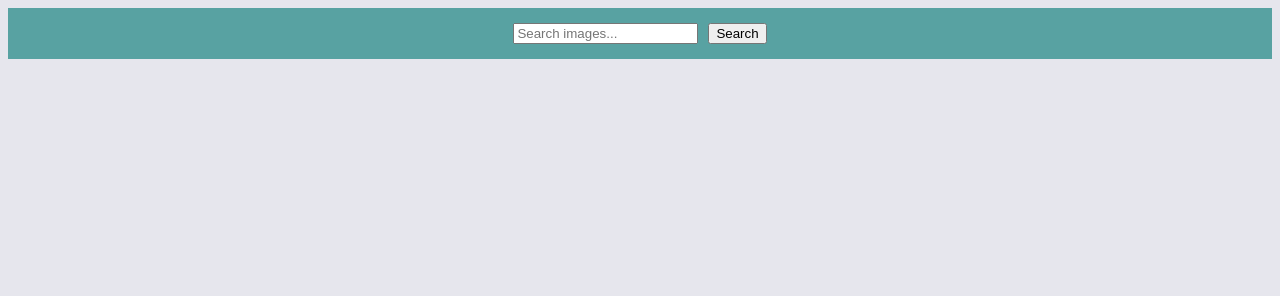
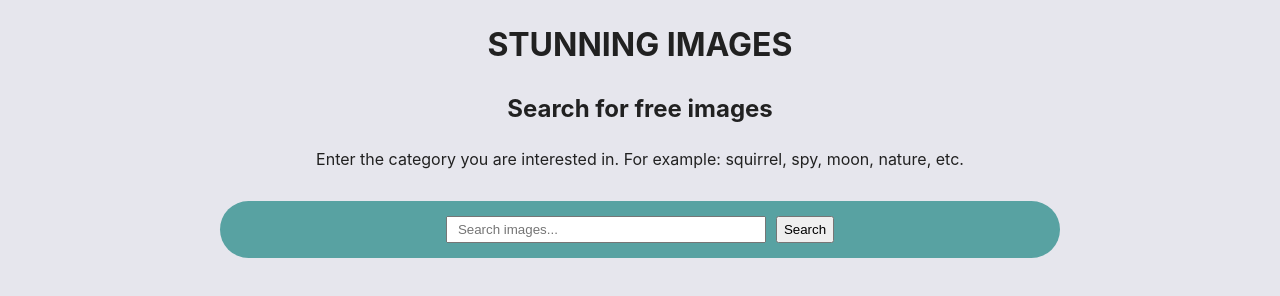
Before and after one commit to emerald2424/goit-js-hw-11-, a website built with Parcel: page src/index.html in a window 1280 px wide. Built offline with nearby package versions, Linux system fonts and the light colour scheme; what simplelightbox would draw is missing.

Commit message:
styles changed

```diff
--- a/src/css/common.css
+++ b/src/css/common.css
@@ -9,7 +9,13 @@ body {
   -moz-osx-font-smoothing: grayscale;
   background-color: #e6e6ed;
   color: #212121;
+  font-size: 16px;
   line-height: 1.5;
+}
+
+h1,
+h2 {
+  text-align: center;
 }
 
 img {
@@ -19,6 +25,10 @@ img {
 
 a {
   text-decoration: none;
+}
+
+.instruction {
+  text-align: center;
 }
 
 .gallery {
@@ -34,10 +44,17 @@ a {
   display: flex;
   gap: 10px;
   justify-content: center;
+  width: 100%;
+  max-width: 840px;
+  margin: 30px auto;
   padding: 15px;
+  border-radius: 50px;
   background-color: rgb(88, 162, 162);
 }
-
+.input {
+  width: 320px;
+  padding: 4px 10px;
+}
 .photo-card {
   width: 349px;
   background-color: rgb(246, 250, 254);
@@ -52,13 +69,20 @@ a {
 
 .info-item {
   text-align: center;
-  font-size: 16px;
   color: #212121;
 }
+/* .btn {
+  border-radius: 50px;
+  padding: 4px 15px;
+} */
 
 .load-btn-visible {
   display: block;
-  margin: 0 auto;
-  margin-top: 15px;
-  margin-bottom: 15px;
+  margin-top: 30px;
+  margin-bottom: 30px;
+  margin-left: auto;
+  padding: 15px;
+  background-color: rgb(88, 162, 162);
+  border-radius: 50px;
+  border: none;
 }
--- a/src/index.html
+++ b/src/index.html
@@ -7,14 +7,23 @@
     <link rel="stylesheet" href="./css/common.css" />
   </head>
   <body>
+    <header class="header">
+      <h1>STUNNING IMAGES</h1>
+      <h2>Search for free images</h2>
+      <p class="instruction">
+        Enter the category you are interested in. For example: squirrel, spy,
+        moon, nature, etc.
+      </p>
+    </header>
     <form class="search-form" id="search-form">
       <input
+        class="input"
         type="text"
         name="searchQuery"
         autocomplete="off"
         placeholder="Search images..."
       />
-      <button type="submit">Search</button>
+      <button class="btn" type="submit">Search</button>
     </form>
     <div class="gallery">
       <!-- Картки зображень -->
```
